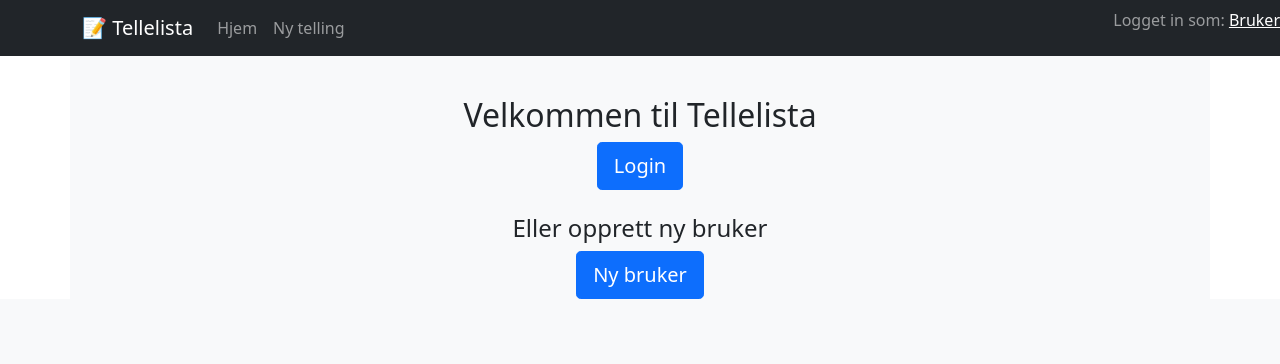
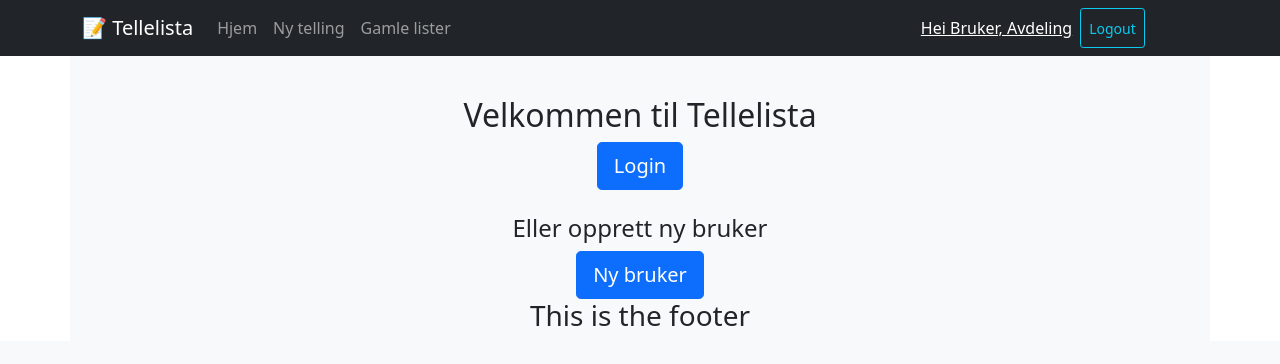
Before and after one commit to torhenningegenes/telleliste, a Next.js app: page / in a window 1280 px wide. Shown: the top 364 px of the page. Built offline with nearby package versions, Linux system fonts and the light colour scheme; no server answers.

Commit message:
fixed links on navbar

```diff
--- /dev/null
+++ b/components/footer.js
@@ -0,0 +1,9 @@
+function Footer() {
+  return (
+    <footer>
+      <h3>This is the footer</h3>
+    </footer>
+  );
+}
+
+export default Footer;
--- a/components/nav.js
+++ b/components/nav.js
@@ -2,8 +2,13 @@ import Link from "next/link";
 import Container from "react-bootstrap/Container";
 import Nav from "react-bootstrap/Nav";
 import Navbar from "react-bootstrap/Navbar";
+import Button from "react-bootstrap/Button";
 import Col from "react-bootstrap/Col";
 function NavBar() {
+  // Need to get user from context
+  const bruker = "Bruker";
+  const avdeling = "Avdeling";
+
   if (1 < 2) {
     return (
       <Navbar bg="dark" variant="dark" expand="lg" fixed="top">
@@ -13,18 +18,30 @@ function NavBar() {
           </Link>
           <Navbar.Toggle aria-controls="basic-navbar-nav" />
           <Navbar.Collapse id="basic-navbar-nav">
-            <Nav className="me-auto">
+            <Nav className="me-auto text-center">
               <Link href={"/"} passHref>
                 <Nav.Link>Hjem</Nav.Link>
               </Link>
               <Link href={"/telling"} passHref>
                 <Nav.Link>Ny telling</Nav.Link>
               </Link>
-              <span className="position-absolute end-0">
-                <Navbar.Text>
-                  Logget in som: <a href="#login">Bruker</a>
-                </Navbar.Text>
-              </span>
+              <Link href={"/"} passHref>
+                <Nav.Link>Gamle lister</Nav.Link>
+              </Link>
+            </Nav>
+            {/* Adding a new <Nav> element seperates the content in the menu */}
+            <Nav>
+              <Navbar.Text className="me-2 text-center">
+                <a href="#login">{`Hei ${bruker}, ${avdeling}`}</a>
+              </Navbar.Text>
+              <Button
+                variant="outline-info"
+                as="input"
+                type="submit"
+                value="Logout"
+                size="sm"
+              />
+              Logout
             </Nav>
           </Navbar.Collapse>
         </Container>
--- a/pages/index.js
+++ b/pages/index.js
@@ -2,6 +2,7 @@ import StartButton from "../components/start-button";
 import firebase from "../firebase/firebaseConfig";
 import { Container, Button } from "react-bootstrap";
 import { Fragment } from "react";
+import Footer from "../components/footer";
 import Link from "next/link";
 import SignUp from "../context/signUp";
 
@@ -22,6 +23,7 @@ function Home(props) {
         <Link href={"/new-user"} passHref>
           <Button className="center btn btn-lg">Ny bruker</Button>
         </Link>
+        <Footer />
       </Container>
     </Fragment>
   );
--- a/pages/telling/index.js
+++ b/pages/telling/index.js
@@ -1,6 +1,7 @@
 import { Fragment } from "react";
 import { useRouter } from "next/router";
 import NyTelling from "./nytelling";
+import Footer from "../../components/footer";
 
 function Telling(props) {
   const router = useRouter();
@@ -19,6 +20,7 @@ function Telling(props) {
     <Fragment>
       <div className="container-fluid mx-auto center bg-light">
         <NyTelling />
+        <Footer />
       </div>
     </Fragment>
   );
```
